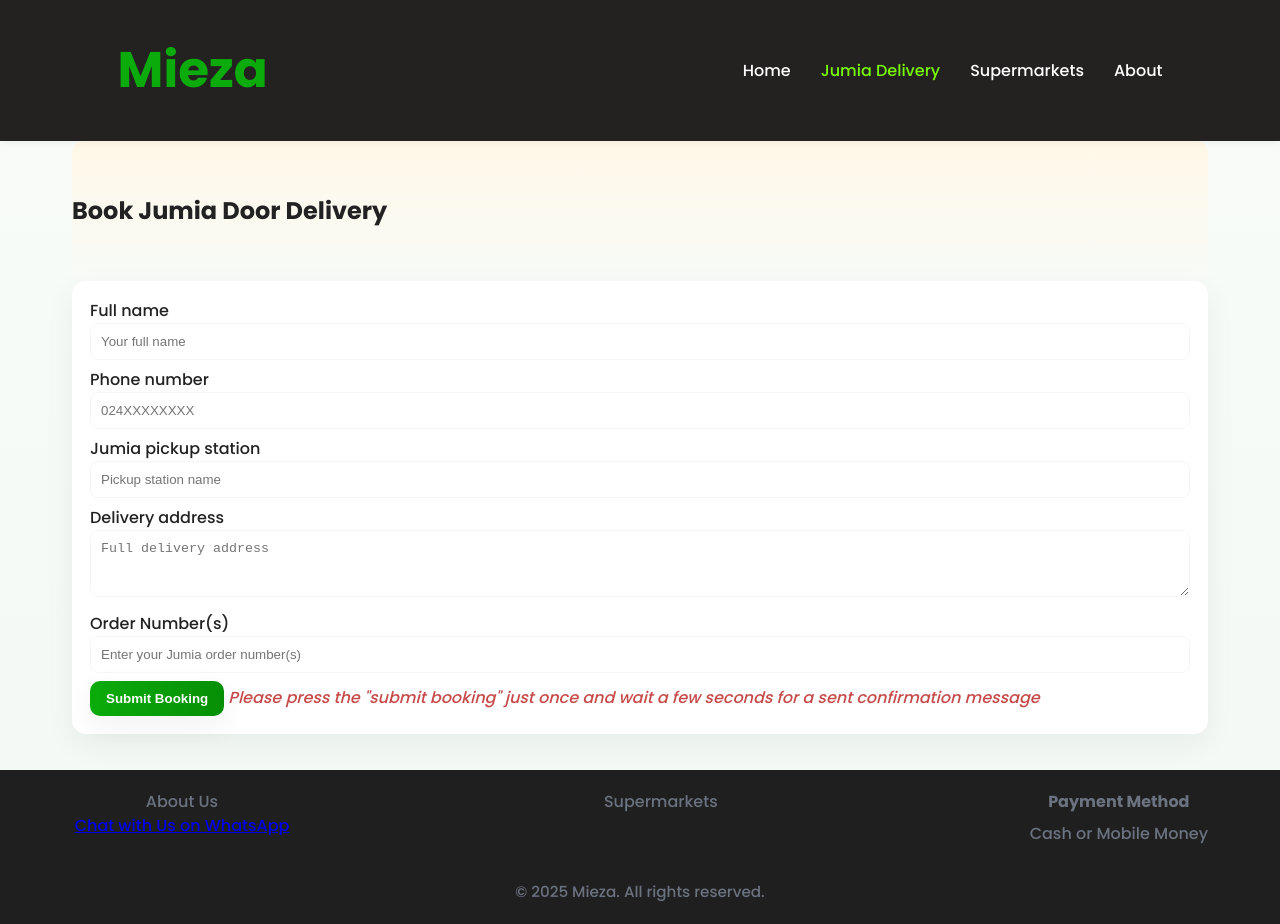
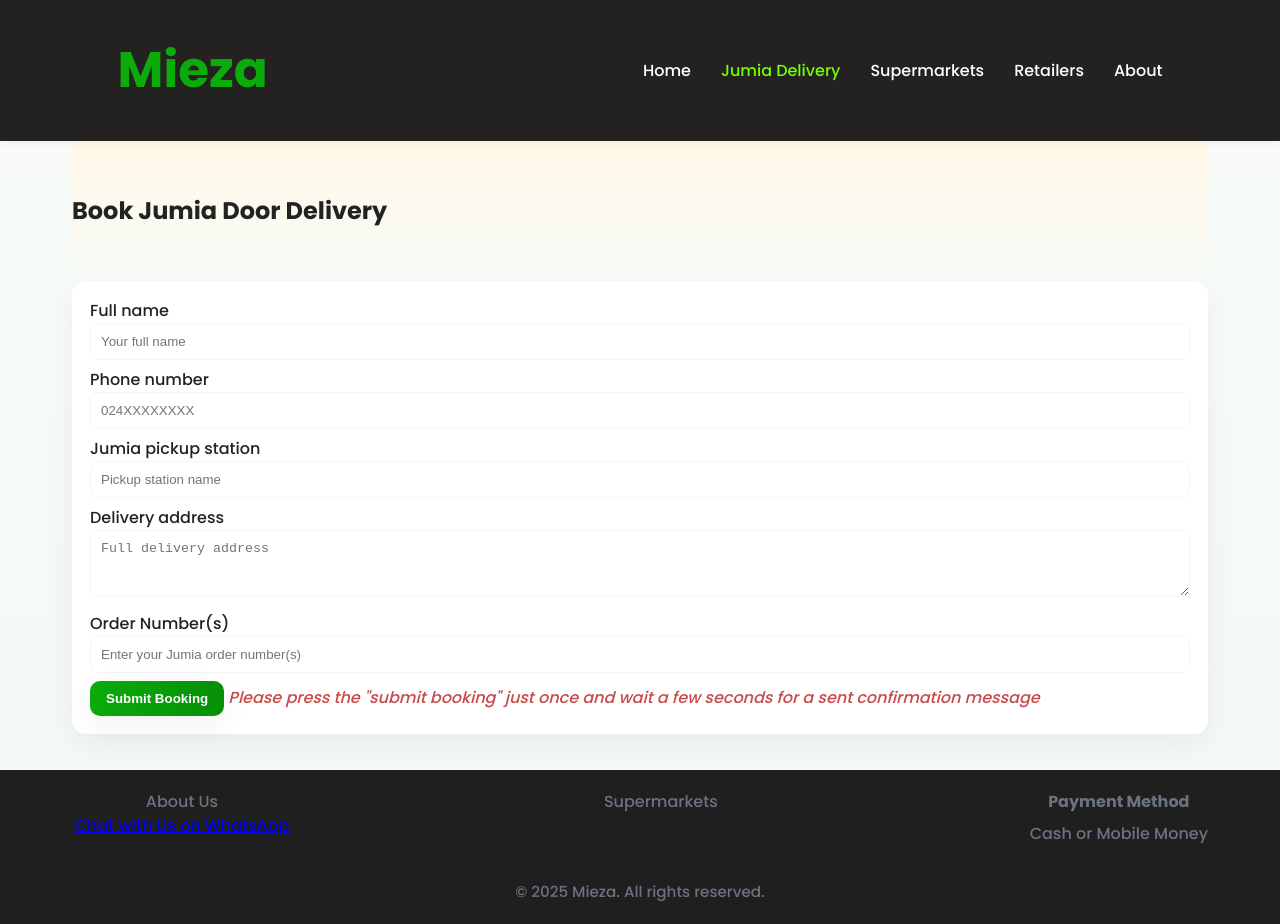
Before and after one commit to Spotless01/miezadelivery, a plain HTML site: page jumia-delivery.html in a window 1280 px wide. Drawn offline with Linux system fonts and the light colour scheme.

Commit message:
Update jumia-delivery.html

```diff
--- a/jumia-delivery.html
+++ b/jumia-delivery.html
@@ -26,14 +26,12 @@
         <li><a href="index.html">Home</a></li>
         <li><a href="jumia-delivery.html" class="active">Jumia Delivery</a></li>
         <li><a href="supermarkets.html">Supermarkets</a></li>
+                <li><a href="retailers.html">Retailers</a></li>
         <li><a href="about.html">About</a></li>
       </ul>
     </nav>
   </div>
 </header>
-
-
-
 <main class="container">
   <section class="page-hero hero-cream fade-up">
     <h2>Book Jumia Door Delivery</h2>
```
